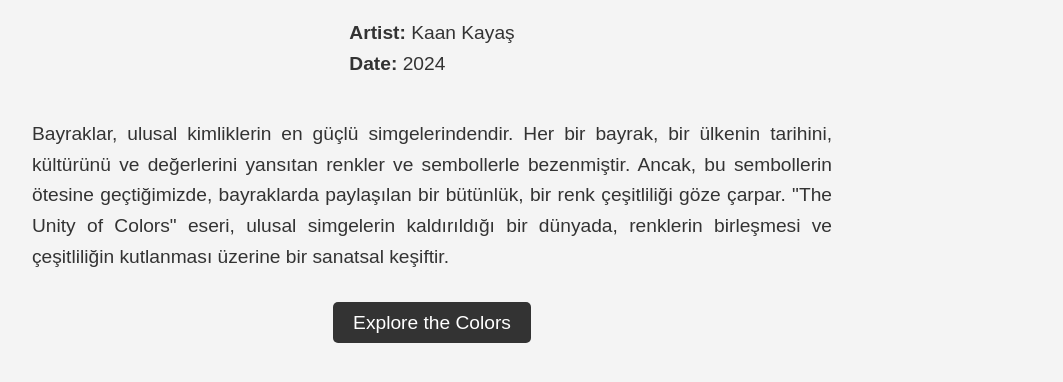
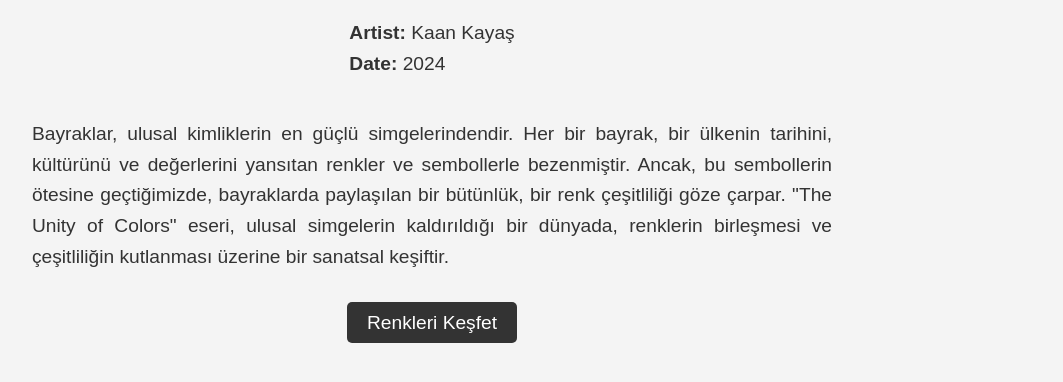
Before and after one commit to sabrikaankayas/The-Unity-of-Colors-A-Study-of-National-Flags-Without-Symbols, a plain HTML site: page index.html in a window 1280 px wide. Shown: the part 210-592 px from the top of the page, without its empty margins (208-1271 px from the left). Drawn offline with Linux system fonts and the light colour scheme.

Commit message:
language correction

```diff
--- a/index.html
+++ b/index.html
@@ -113,7 +113,7 @@
       keşiftir.
     </p>
     <div class="button-container">
-      <a id="exploreButton">Explore the Colors</a>
+      <a id="exploreButton">Renkleri Keşfet</a>
     </div>
 
     <script>
```
